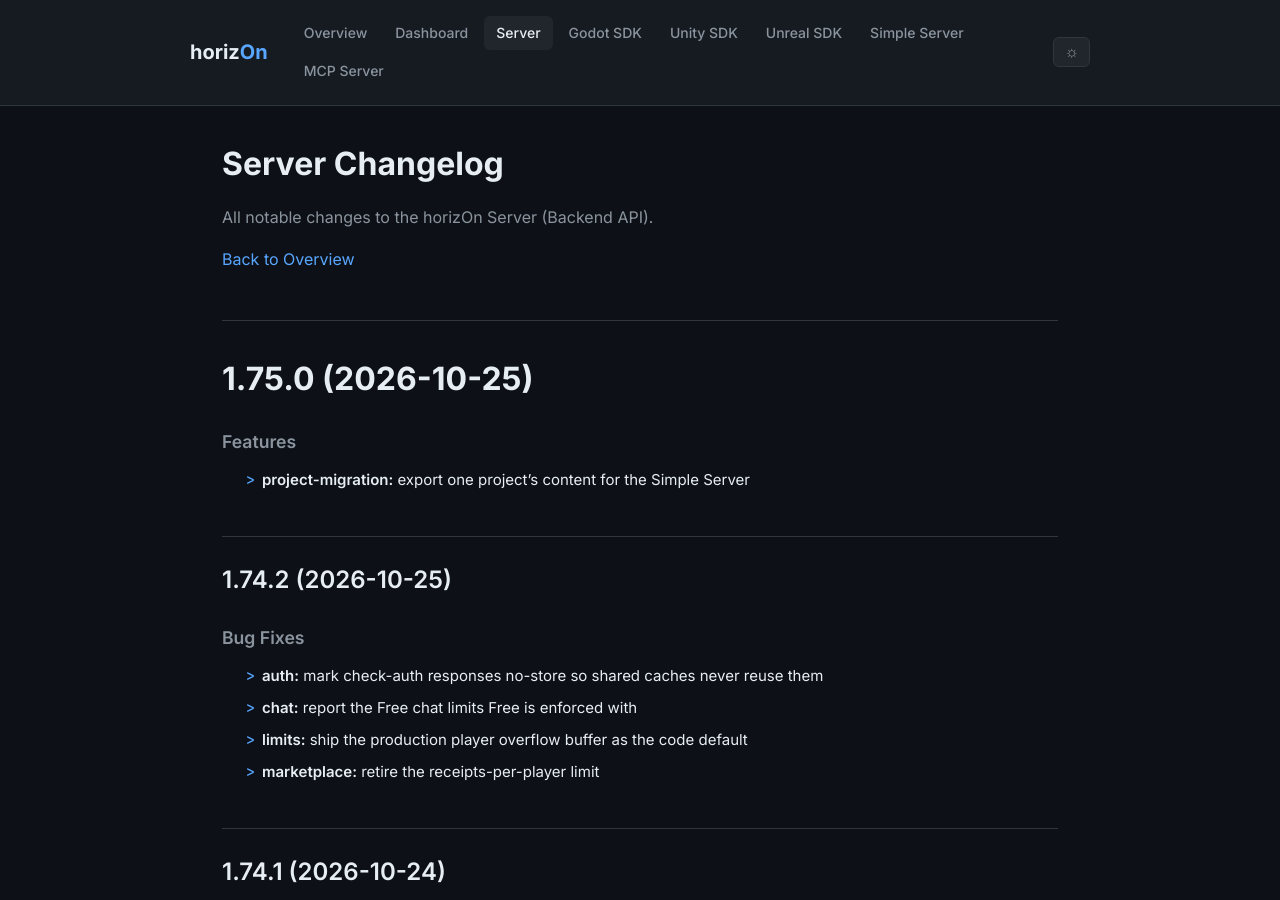
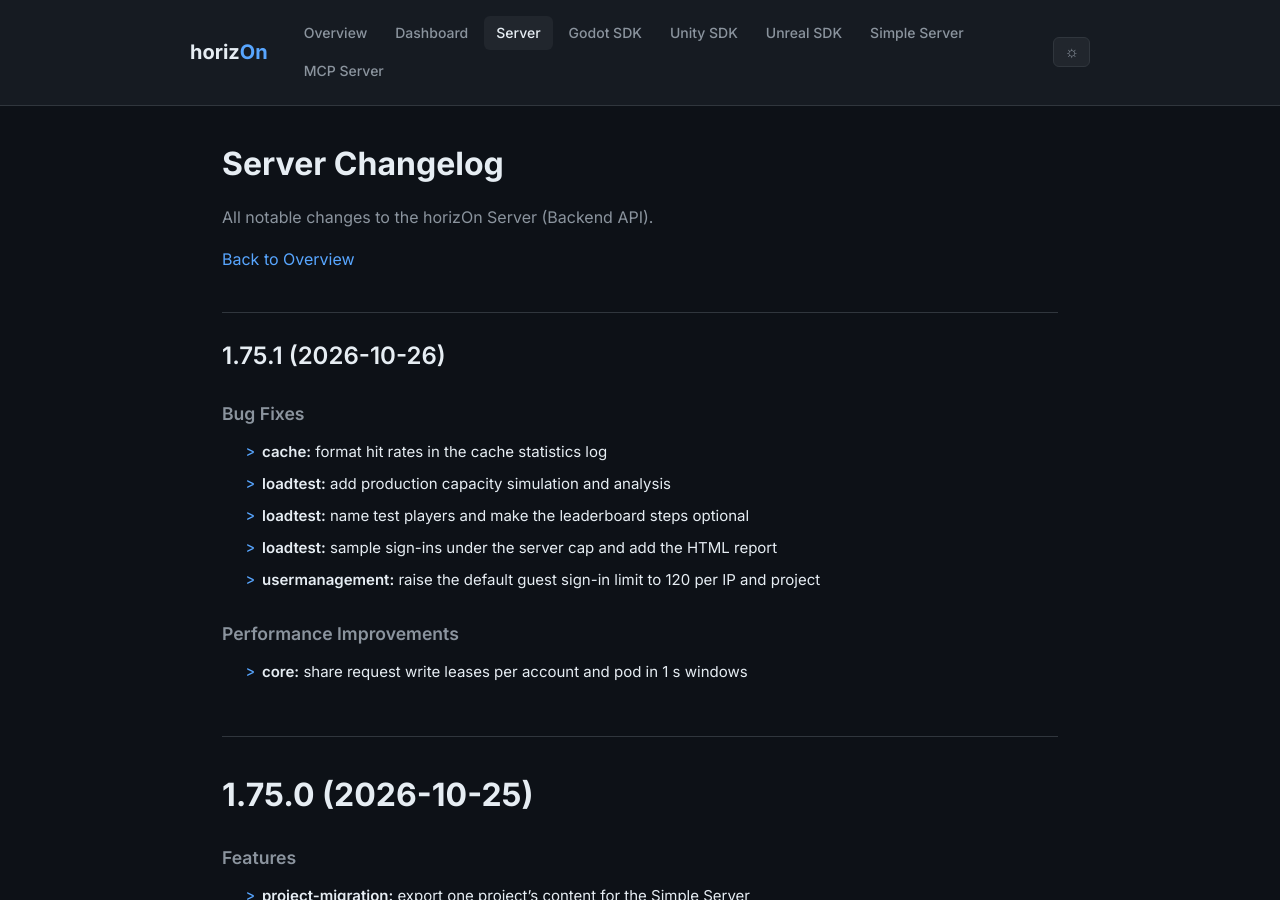
Before and after one commit to ProjectMakersDE/horizOn-Changelog, a Jekyll site: the page built from server-changelog.md, in a window 1280 px wide and 900 px high. Built offline with Jekyll 4.4.1, drawn with Linux system fonts in a browser that asks for light colours.

Commit message:
chore: reconcile changelogs

```diff
--- a/server-changelog.md
+++ b/server-changelog.md
@@ -8,6 +8,22 @@ title: Server Changelog
 All notable changes to the horizOn Server (Backend API).
 
 [Back to Overview](.)
+
+## 1.75.1 (2026-10-26)
+
+
+### Bug Fixes
+
+* **cache:** format hit rates in the cache statistics log
+* **loadtest:** add production capacity simulation and analysis
+* **loadtest:** name test players and make the leaderboard steps optional
+* **loadtest:** sample sign-ins under the server cap and add the HTML report
+* **usermanagement:** raise the default guest sign-in limit to 120 per IP and project
+
+
+### Performance Improvements
+
+* **core:** share request write leases per account and pod in 1 s windows
 
 # 1.75.0 (2026-10-25)
 
```
Also changed, not shown: index.md (+1 -1 lines).
